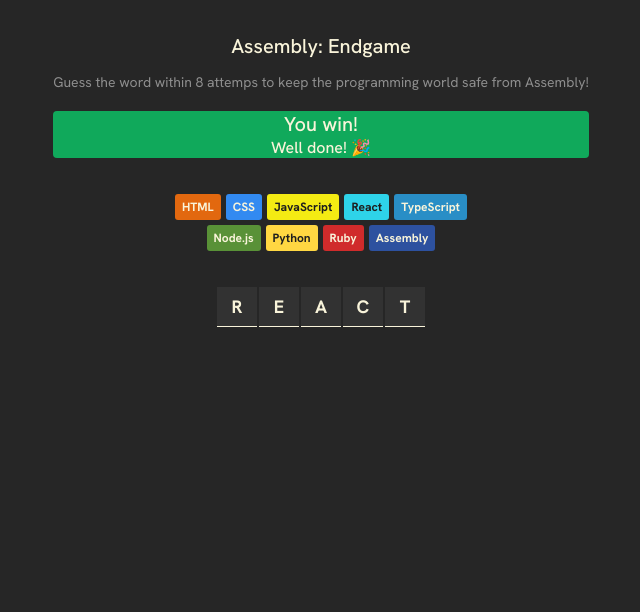
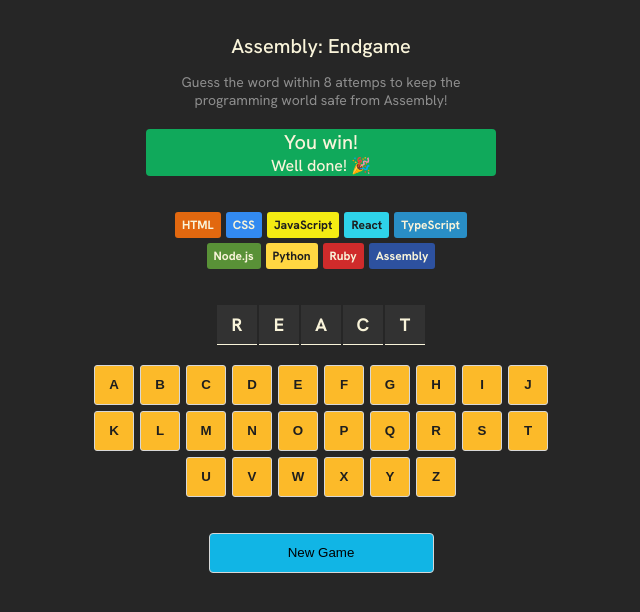
Before and after one commit to laporejero/assembly-endgame-project, a React (Vite) app: page / in a window 1280 px wide. Shown: the top 612 px of the page, without its empty margins (319-959 px from the left). Built offline with nearby package versions, Linux system fonts and the light colour scheme.

Commit message:
App.js update
added keyboard section and styles

```diff
--- a/src/App.jsx
+++ b/src/App.jsx
@@ -5,19 +5,19 @@
 import './App.css'
 
 function App() {
+
   /**
-   * Goal: Build out the main parts of our app
-   *
-   * Challenge:
-   * 1. Save a "currentWord" in state. Initialize as "react".
-   * 2. Map over the letters of the word (you'll need to turn
-   *    the string into an array of letters first) and display
-   *    each one as a <span>. Capitalize the letters when
-   *    displaying them.
-   * 3. Style to look like the design. You can get the underline
-   *    effect on the box using `border-bottom`.
-   */
+ * Goal: Allow the user to start guessing the letters
+ *
+ * Challenge: TBA
+ *
+ * Think: what would be the best way to store the user's
+ * guessed letters?
+ */
+
   const [currentWord, setCurrentWord] = useState("react")
+
+  const alphabet = "abcdefghijklmnopqrstuvwxyz"
 
   const languageElements = languages.map((lang) => {
     return (
@@ -32,7 +32,11 @@
   })
 
   const letterElements = currentWord.split("").map((letter, index) => (
-      <span key={index} className='box'>{letter.toUpperCase()}</span>
+    <span key={index} className='box'>{letter.toUpperCase()}</span>
+  ))
+
+  const keyboardElements = alphabet.split("").map((letter) => (
+    <button key={letter} className='keyboard-btn'>{letter.toUpperCase()}</button>
   ))
 
   return (
@@ -45,6 +49,10 @@
       <section className='word'>
         {letterElements}
       </section>
+      <section className='keyboard'>
+        {keyboardElements}
+      </section>
+      <button className='new-game'>New Game</button>
     </>
   )
 }
--- a/src/index.css
+++ b/src/index.css
@@ -28,6 +28,8 @@
     font-size: 14px;
     color: #8E8E8E;
     margin-bottom: 20px;
+    max-width: 350px;
+    margin: 0 auto 20px;
 }
 
 /* ------- GAME STATUS SECTION ------- */
@@ -38,6 +40,8 @@
   align-items: center;
   color: #F9F4DA;
   border-radius: 4px;
+  max-width: 350px;
+  margin: 0 auto;
 }
 
 .game-status > h2 {
@@ -82,6 +86,7 @@
   align-content: center;
   justify-content: center;
   gap: 2px;
+  margin-bottom: 20px;
 }
 
 .box {
@@ -96,3 +101,38 @@
   font-weight: 700;
   font-size: 18px;
 }
+
+/* ------- ALPHABET SECTION ------- */
+section.keyboard {
+  display: flex;
+  flex-wrap: wrap;
+  justify-content: center;
+  max-width: 470px;
+  margin: 0 auto;
+  gap: 6px;
+  margin-bottom: 36px;
+}
+
+.keyboard-btn {
+  height: 40px;
+  width: 40px;
+  background-color: #FCBA29;
+  border: 1px solid #D7D7D7;
+  border-radius: 3px;
+  color: #1E1E1E;
+  font-weight: 600;
+  cursor: pointer;
+}
+
+/* ------- NEW GAME BUTTON ------- */
+button.new-game {
+  background-color: #11B5E5;
+  border: 1px solid #D7D7D7;
+  border-radius: 4px;
+  width: 225px;
+  height: 40px;
+  padding: 6px 12px;
+  display: block;
+  margin-inline: auto;
+  cursor: pointer;
+}
```
